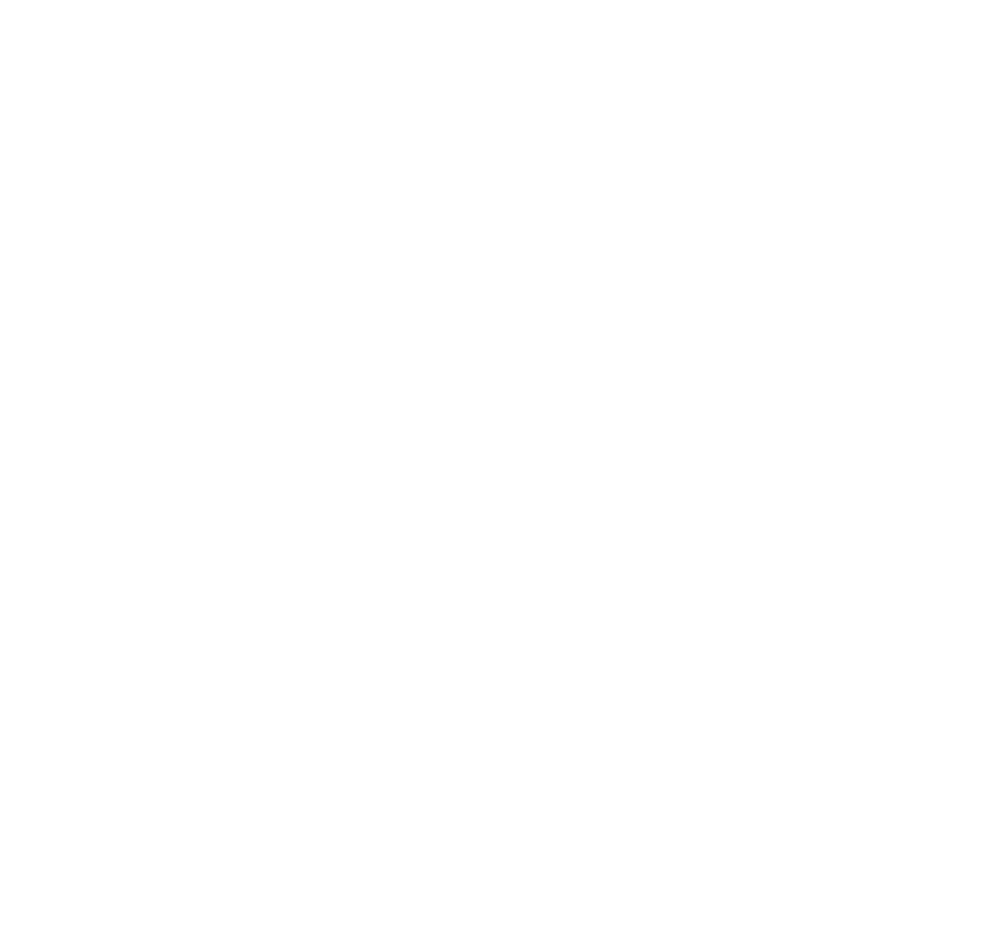
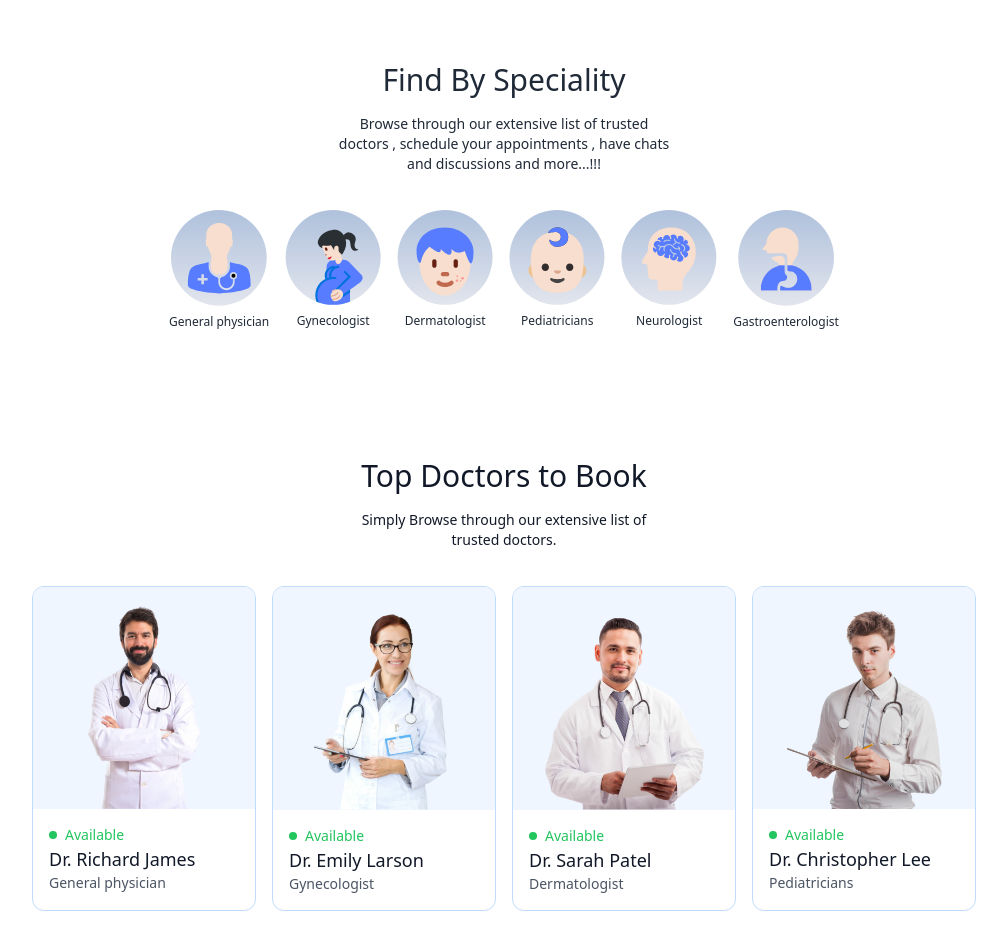
Before and after one commit to Abhinav1730/ReliefCare, a React (Vite) app in the folder frontend/: page / in a window 1280 px wide. Shown: the part 868-1801 px from the top of the page, without its empty margins (136-1143 px from the left). Before the commit the page ends 896 px from the top, so only its background shows below. Built offline with nearby package versions, Linux system fonts and the light colour scheme.

Commit message:
Creating Specialty and Doctors Section in the Home page

```diff
--- /dev/null
+++ b/frontend/src/components/SpecialityMenu.jsx
@@ -0,0 +1,37 @@
+import React from "react";
+import { specialityData } from "../../public/assets";
+import { Link } from "react-router-dom";
+
+const SpecialityMenu = () => {
+  return (
+    <div
+      className="flex flex-col items-center gap-4 py-16 text-gray-800"
+      id="speciality"
+    >
+      <h1 className="text-3xl font-medium">Find By Speciality</h1>
+      <p className="sm:w-1/3 text-center text-sm">
+        Browse through our extensive list of trusted doctors , schedule your
+        appointments , have chats and discussions and more...!!!
+      </p>
+      <div className="flex sm:justify-center gap-4 pt-5 w-full overflow-scroll">
+        {specialityData.map((item, index) => (
+          <Link
+            onClick={() => scrollTo(0, 0)}
+            className="flex flex-col items-center text-xs cursor-pointer flex-shrink-0 hover:translate-y-[-10px] transition-all duration-500"
+            key={index}
+            to={`/doctors/${item.speciality}`}
+          >
+            <img
+              className="w-16 sm:w-24 mb-2"
+              src={item.image}
+              alt="Doctor images"
+            />
+            <p>{item.speciality}</p>
+          </Link>
+        ))}
+      </div>
+    </div>
+  );
+};
+
+export default SpecialityMenu;
--- /dev/null
+++ b/frontend/src/components/TopDoctors.jsx
@@ -0,0 +1,29 @@
+import React from 'react'
+import {doctors} from '../../public/assets'
+import {useNavigate} from 'react-router-dom'
+
+const TopDoctors = () => {
+    const navigate = useNavigate()
+  return (
+    <div className='flex flex-col items-center gap-4 my-16 text-gray-900 md:mx-10'>
+        <h1 className='text-3xl font-medium'>Top Doctors to Book</h1>
+        <p className='sm:w-1/3 text-center text-sm'>Simply Browse through our extensive list of trusted doctors.</p>
+        <div className='w-full grid grid-cols-auto gap-4 pt-5 gap-y-6 px-3 sm:px-0'>{doctors.slice(0,10).map((item,index)=>(
+            <div onClick={()=>navigate(`/appointment/${item._id}`)} className='border border-blue-200 rounded-xl overflow-hidden cursor-pointer hover:translate-y-[-10px] transition-all duration-500' key={index}>
+                <img className='bg-blue-50 ' src={item.image} alt="Doctor Image" />
+                <div className='p-4'>
+                    <div className='flex items-center gap-2 text-sm text-center text-green-500'>
+                        <p className='w-2 h-2 bg-green-500 rounded-full'></p><p>Available</p>
+                    </div>
+                    <p className='text-gray-900 text-lg font-medium'>{item.name}</p>
+                    <p className='text-gray-600 text-sm '>{item.speciality}</p>
+                </div>
+            </div>
+        ))}</div>
+        <button className='bg-blue-50 text-gray-600 px-12 py-3 rounded-full mt-10'> Load More...</button>
+    </div>
+
+  )
+}
+
+export default TopDoctors
--- a/frontend/src/index.css
+++ b/frontend/src/index.css
@@ -5,3 +5,7 @@
 .active hr {
   @apply block;
 }
+
+::-webkit-scrollbar{
+  @apply hidden
+}
--- a/frontend/src/pages/Home.jsx
+++ b/frontend/src/pages/Home.jsx
@@ -1,10 +1,14 @@
 import React from "react";
 import Header from "../components/Header";
+import SpecialityMenu from "../components/SpecialityMenu";
+import TopDoctors from "../components/TopDoctors";
 
 const Home = () => {
   return (
     <div>
       <Header />
+      <SpecialityMenu/>
+      <TopDoctors/>
     </div>
   );
 };
--- a/frontend/tailwind.config.js
+++ b/frontend/tailwind.config.js
@@ -1,15 +1,15 @@
 /** @type {import('tailwindcss').Config} */
 export default {
-  content: [
-    "./index.html",
-    "./src/**/*.{js,ts,jsx,tsx}",
-  ],
+  content: ["./index.html", "./src/**/*.{js,ts,jsx,tsx}"],
   theme: {
     extend: {
-      colors:{
-        'primary':'#5f6FFF'
-      }
+      colors: {
+        primary: "#5f6FFF",
+      },
+      gridTemplateColumns: {
+        auto: "repeat(auto-fill , minmax(200px,1fr))",
+      },
     },
   },
   plugins: [],
-}
+};
```
